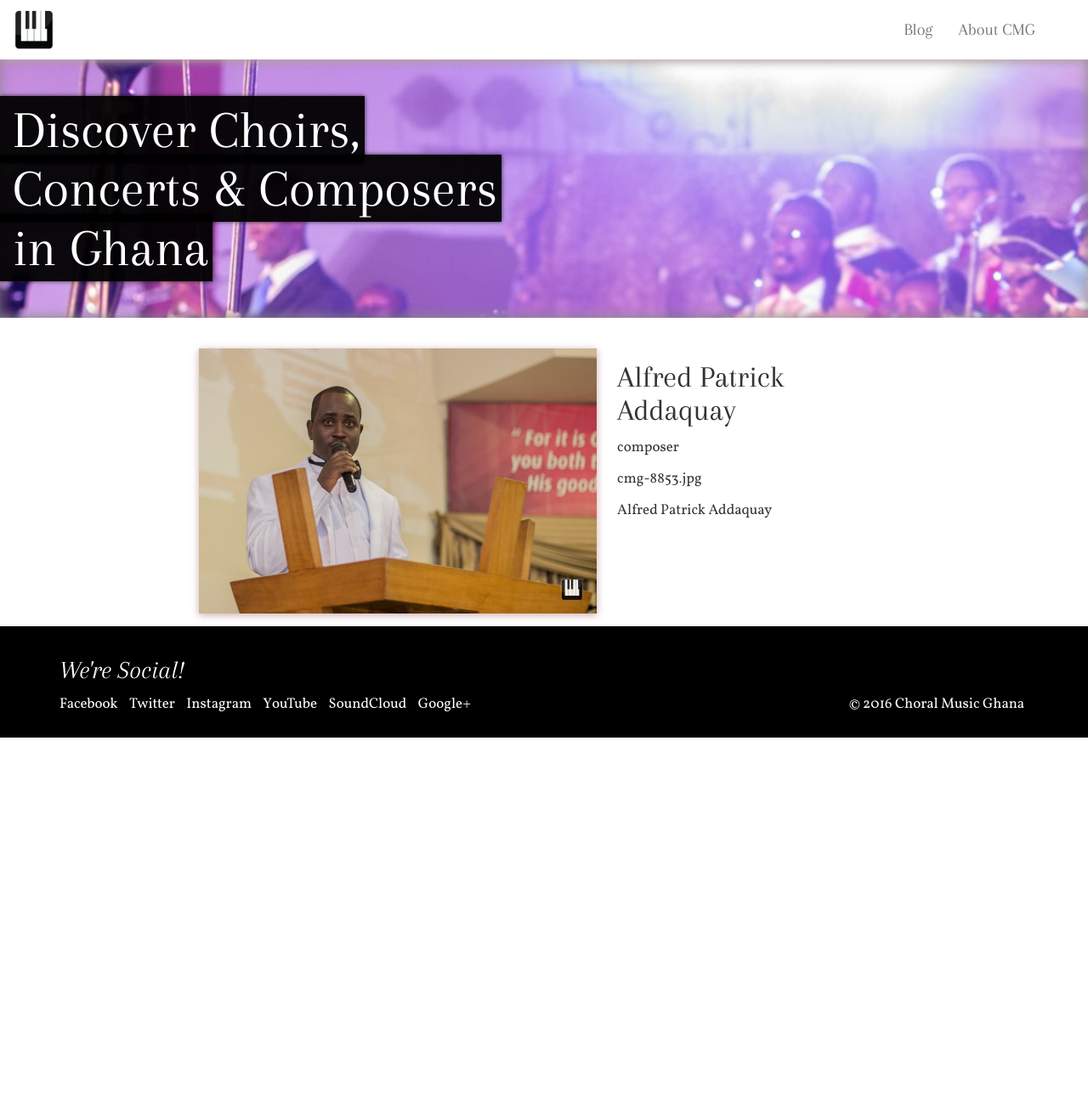
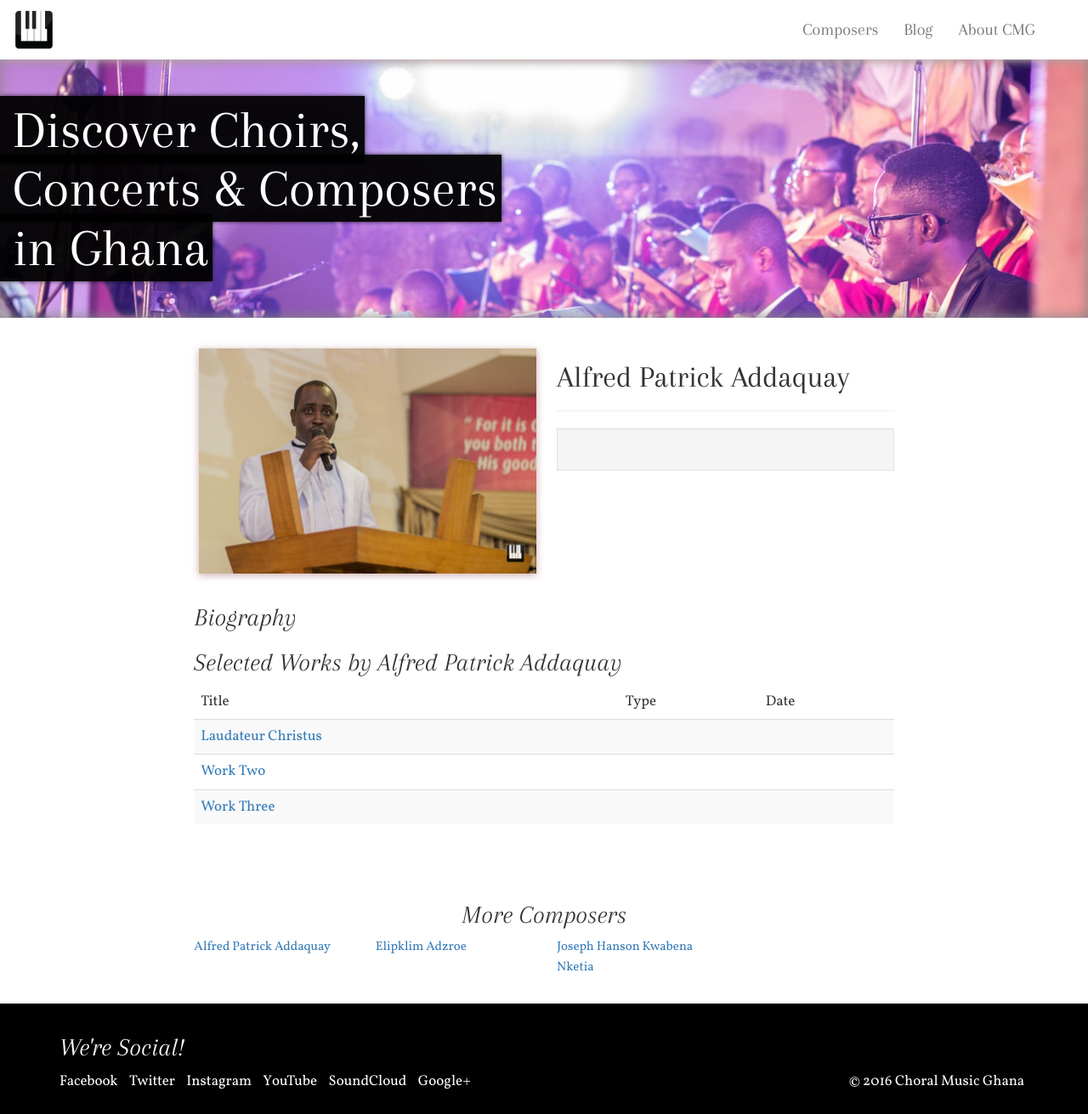
Before and after one commit to choralmusicghana/choralmusicghana.github.io, a Jekyll site: the page built from project/_composers/alfredaddaquay.html, in a window 1280 px wide and 1311 px high. Shown: the whole window at 85% size. Built offline with Jekyll 4.4.1, drawn with Linux system fonts in a browser that asks for light colours; nearby versions of some CDN libraries.

Commit message:
Add JH Nketia to composers

```diff
--- a/project/_composers/alfredaddaquay.html
+++ b/project/_composers/alfredaddaquay.html
@@ -1,4 +1,5 @@
 ---
+title: "Alfred Patrick Addaquay"
 layout: composer
 name: "Alfred Patrick Addaquay"
 photo: "cmg-8853.jpg"
--- /dev/null
+++ b/project/_includes/more_composers.html
@@ -0,0 +1,11 @@
+<!-- more -->
+<div class="row more">
+	<h2 class="text-center">More Composers</h2>
+	{% for composer in site.composers %}
+		<div class="col-md-3">
+			<a href="{{composer.url}}">
+				{{composer.name}}
+			</a>
+		</div>
+	{% endfor %}
+</div>
--- a/project/_includes/nav.html
+++ b/project/_includes/nav.html
@@ -9,7 +9,7 @@
         <div class="collapse navbar-collapse" id="bs-example-navbar-collapse-1">
             <div class="container">
               <ul class="nav navbar-nav navbar-right">
-                <!-- <li><a href="/composers">Composers</a></li> -->
+                <li><a href="/composers">Composers</a></li>
                 <li><a href="http://blog.choralmusicghana.com/" target="_blank">Blog</a></li>
                 <li><a href="/about">About CMG</a></li>
               </ul>
--- a/project/_layouts/composer.html
+++ b/project/_layouts/composer.html
@@ -5,19 +5,53 @@
 
   <div class="col-md-8 center">
 
+<!-- picture and stats -->
   	<div class="row">
-	  	<div class="col-md-7">
+	  	<div class="col-md-6">
 	  		<img class="img-responsive" src="/img/composers/{{page.photo}}">
 	  	</div>
-	  	<div class="col-md-5">
+	  	<div class="col-md-6">
   			<h1>{{page.name}}</h1>
-	  		<p>{{page.layout}}</p>
-	  		<p>{{page.photo}}</p>
-	  		<p>{{page.name}}</p>
+  			<hr>
+  			<div class="well">
+		  		<p>{{page.years}}</p>
+		  		<p>{{page.legend}}</p>
+		  		<p><a href="{{page.link}}" target="_blank">{{page.link_name}}</a></p>
+  			</div>
 	  	</div>
   	</div>
 
-    	{{content}}
+<!-- bio/content -->
+    <div class="">
+    	<h2>Biography</h2>
+      {{content}}
+    </div>
+
+<!-- works -->
+    <div class="">
+      <h2>Selected Works by {{page.name}} </h2>
+      <table class="table table-striped">
+        <thead>
+          <td>Title</td>
+          <td>Type</td>
+          <td>Date</td>
+        </thead>
+        <tbody>
+          {% for w in page.works %}
+
+          <tr>
+            <td><a href="{{w.link}}" target="_blank">{{w.title}}</a></td>
+            <td>{{w.type}}</td>
+            <td>{{w.date}}</td>
+          </tr>
+          {% endfor %}
+        </tbody>
+      </table>
+    </div>
+
+    <!-- end! -->
+
+    {% include more_composers.html %}
   </div>
 
 {% include foot.html %}
--- a/project/composers.html
+++ b/project/composers.html
@@ -4,6 +4,7 @@
 description: Choral Music Ghana is the home of the best news, reviews and features from Ghana's serious art music scene
 ---
 
+<div class="row">
 	{% for composer in site.composers %}
 		<div class="col-md-4">
 			<a href="{{composer.url}}">
@@ -12,10 +13,11 @@
 					<div class="caption">
 						<h3>{{composer.name}}</h3>
 						<p>
-						{{composer.works.size}} works available
+							{{composer.legend | truncatewords:5}}
 						</p>
 					</div>
 				</div>
 			</a>
 		</div>
 	{% endfor %}
+</div>
--- a/project/css/choralmusicghana.css
+++ b/project/css/choralmusicghana.css
@@ -123,6 +123,10 @@
 	padding: 0px;
 }
 
+.well{
+	border-radius: 0px;
+}
+
 .more{
 	padding-top: 50px;
 	padding-bottom: 30px;
```
Also changed, not shown: project/_composers/albert-adusei-dua.html (deleted, +0 -12 lines), project/_composers/jh-nketia.html (added, +39 -0 lines), project/img/composers/cmg-9070.jpg (added). Lines whose indentation alone changed are shown as unchanged.
